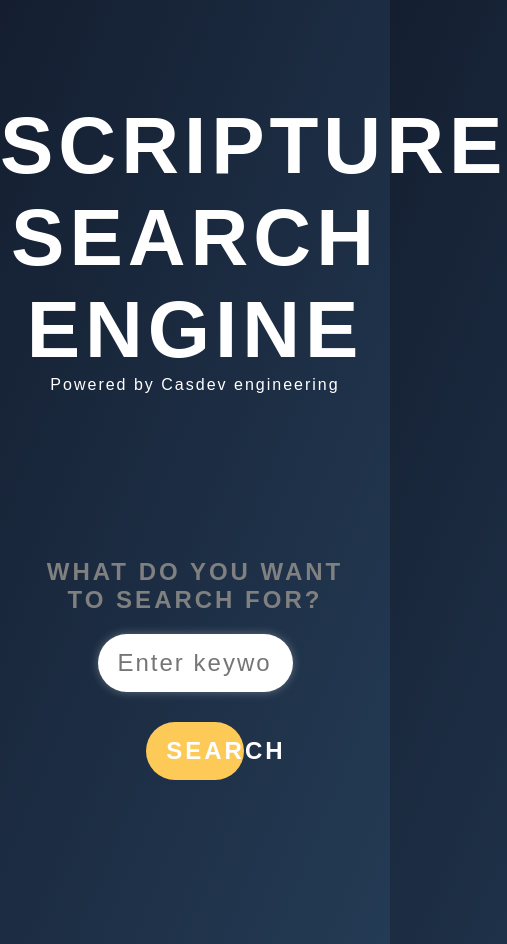
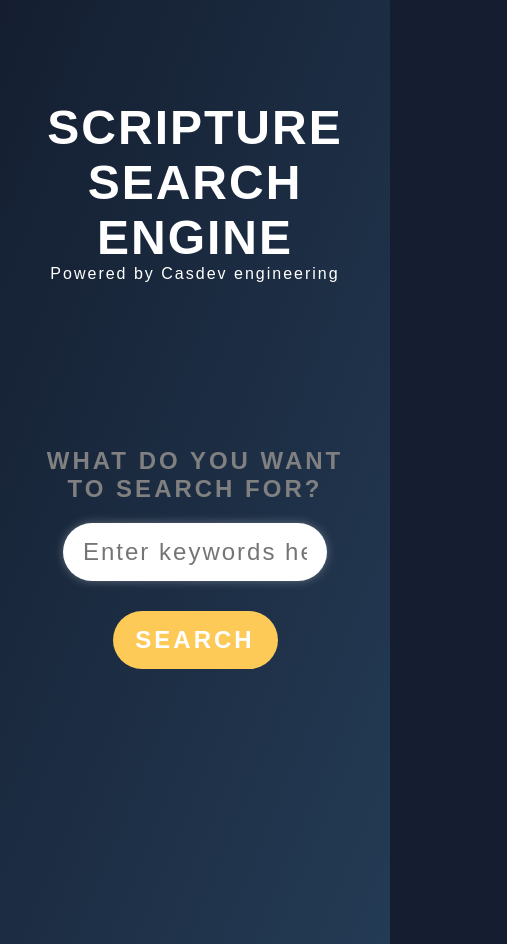
Before and after one commit to Colin115/SearchEngine, a plain HTML site: page frontend/index.html in a window 390 px wide. Shown: the whole page, 507 px wide, since content can reach past the window. Drawn offline with Linux system fonts and the light colour scheme.

Commit message:
Update style.css

```diff
--- a/frontend/style.css
+++ b/frontend/style.css
@@ -21,10 +21,28 @@ header {
 
 h1 {
     font-size: 5rem;
+    max-width: 100%;
     font-weight: 700;
     text-transform: uppercase;
     letter-spacing: 5px;
+
 }
+
+h1 {
+    font-size: 5rem;
+    max-width: 100%;
+    font-weight: 700;
+    text-transform: uppercase;
+    letter-spacing: 5px;
+  }
+
+  @media only screen and (max-width: 600px) {
+    h1 {
+      font-size: 3rem;
+      letter-spacing: 2px;
+    }
+  }
+
 
 h5 {
     font-size: 1rem;
@@ -98,3 +116,23 @@ button {
 button:hover {
     background-color:#ffb142;
 }
+
+
+@media only screen and (max-width: 600px) {
+    h1 {
+      font-size: 3rem;
+      letter-spacing: 2px;
+    }
+  }
+
+  @media only screen and (max-width: 800px) {
+    input {
+      width: 80%;
+      max-width: none;
+    }
+
+    button {
+      width: 50%;
+      max-width: none;
+    }
+  }
```
